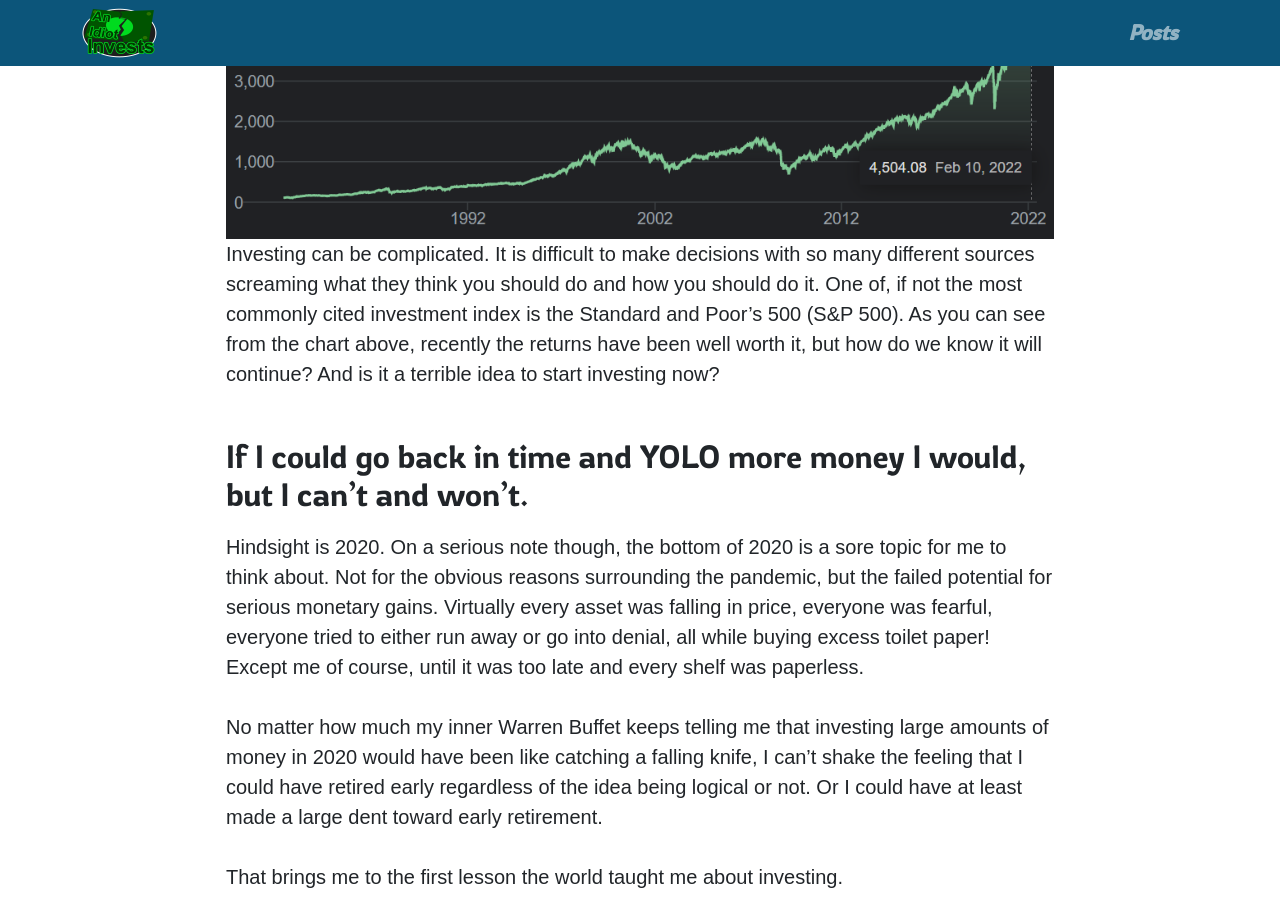
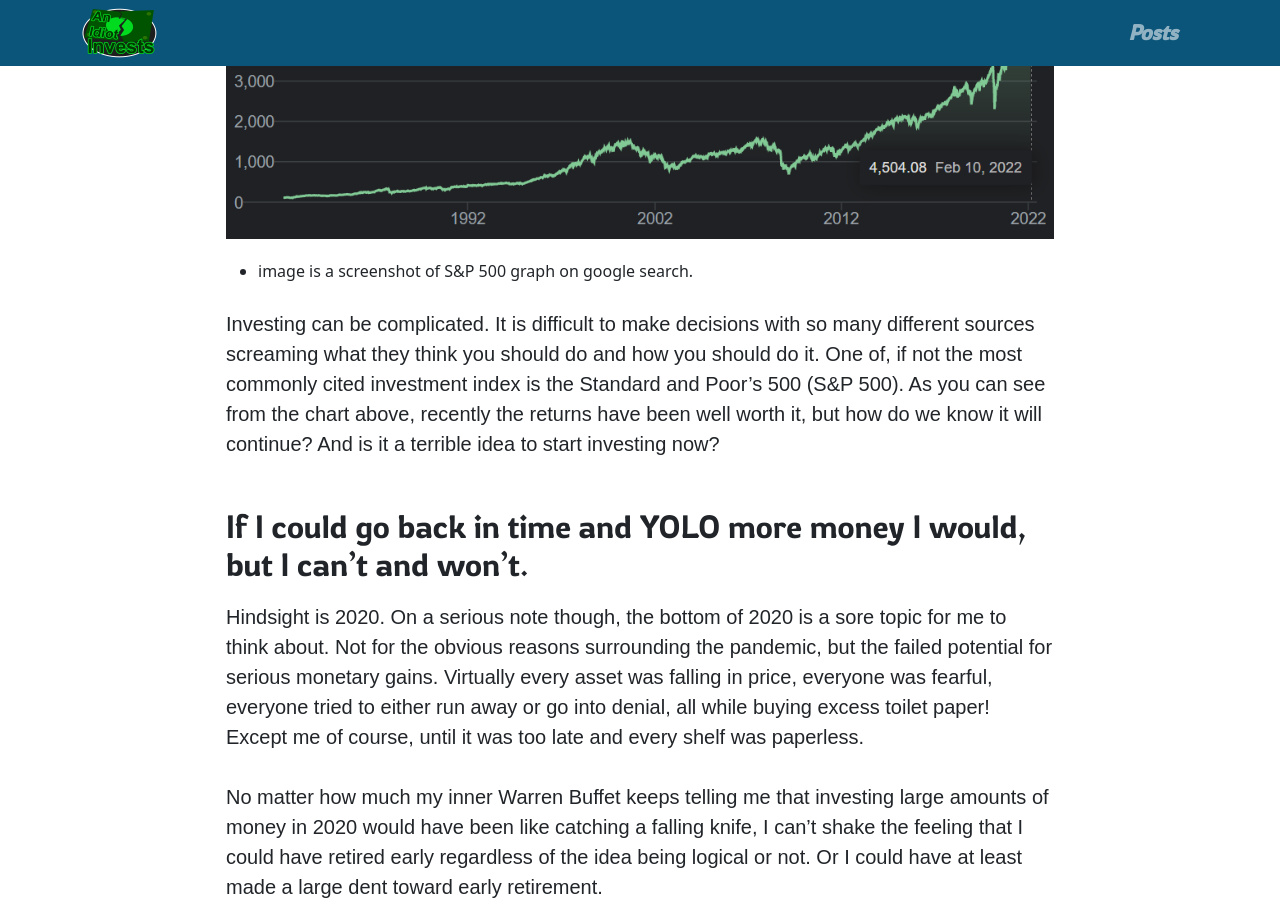
Before and after one commit to AnIdiotInvests/anidiotinvests.github.io, a Jekyll site: the page built from _posts/2022-02-10-banks-bonds-and-stocks-oh-my-what-to-do-with-my-money-in-2022.md, in a window 1280 px wide and 900 px high, scrolled down 460 px. Built offline with Jekyll 4.4.1, drawn with Linux system fonts in a browser that asks for light colours.

Commit message:
posts image description

```diff
--- a/_posts/2022-02-10-banks-bonds-and-stocks-oh-my-what-to-do-with-my-money-in-2022.md
+++ b/_posts/2022-02-10-banks-bonds-and-stocks-oh-my-what-to-do-with-my-money-in-2022.md
@@ -7,7 +7,8 @@ permalink: banks-bonds-and-stocks-oh-my-what-to-do-with-my-money-in-2022
 ---
 
 <img src="/assets/img/S&P500-graph-one.png" alt="IMG Not Found" width="100%"/>
-\
+- image is a screenshot of S&P 500 graph on google search.
+
 Investing can be complicated. It is difficult to make decisions with so many different sources screaming what they think you should do and how you should do it. One of, if not the most commonly cited investment index is the Standard and Poor's 500 (S&P 500). As you can see from the chart above, recently the returns have been well worth it, but how do we know it will continue? And is it a terrible idea to start investing now?
 
 ## If I could go back in time and YOLO more money I would, but I can’t and won’t.
```
Also changed, not shown: _posts/2022-02-10-are-potentially-lesser-returns-from-bonds-still-worth-it-in-todays-market.md (+0 -1 lines).
